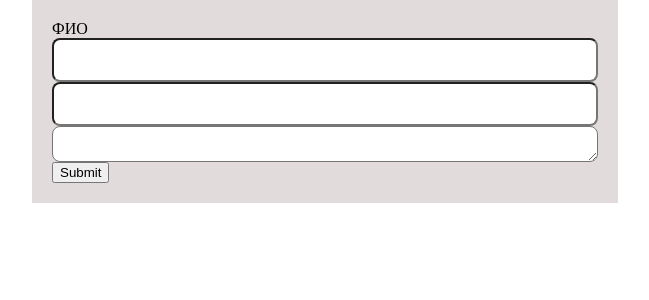
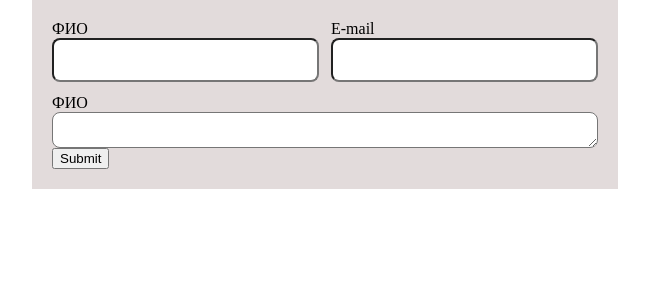
Before and after one commit to artemlenkevich/product-review-form, a React (Create React App) app: page / in a window 1280 px wide. Shown: the top 300 px of the page, without its empty margins (315-964 px from the left). Built offline with nearby package versions, Linux system fonts and the light colour scheme.

Commit message:
refactor email and review to Field

```diff
--- a/package.json
+++ b/package.json
@@ -16,7 +16,8 @@
     "react-scripts": "5.0.0",
     "sass": "^1.45.1",
     "typescript": "^4.5.4",
-    "web-vitals": "^2.1.2"
+    "web-vitals": "^2.1.2",
+    "yup": "^0.32.11"
   },
   "scripts": {
     "start": "react-scripts start",
--- a/src/ProductReviewForm/ProductReviewForm.module.scss
+++ b/src/ProductReviewForm/ProductReviewForm.module.scss
@@ -9,6 +9,13 @@
     padding: 9px 2px 9px 12px;
 }
 
-.input-group {
-
+.form-row {
+    display: flex;
+    margin-bottom: 12px;
+    .input-group {
+        flex-grow: 1;
+        &:first-child {
+            margin-right: 12px;
+        }
+    }
 }
--- a/src/ProductReviewForm/ProductReviewForm.tsx
+++ b/src/ProductReviewForm/ProductReviewForm.tsx
@@ -32,12 +32,20 @@ export const ProductReviewForm: React.FC<{}> = () => {
         >
             {({ errors, touched, isValidating, handleChange, values }) => (
                 <Form>
+                    <div className={styles['form-row']}>
+                        <div className={styles['input-group']}>
+                            { errors.fullName ? <div>{errors.fullName}</div> : <label htmlFor='fullName'>ФИО</label> }
+                            <Field className={styles.input} name='fullName' id='fullName' type='text'/>
+                        </div>
+                        <div className={styles['input-group']}>
+                            { errors.email ? <div>{errors.email}</div> : <label htmlFor='email'>E-mail</label> }
+                            <Field className={styles.input} name='email' id='email' type='text'/>
+                        </div>
+                    </div>
                     <div className={styles['input-group']}>
-                        { errors.fullName ? <div>{errors.fullName}</div> : <label htmlFor='fullName'>ФИО</label> }
-                        <Field className={styles.input} name='fullName' id='fullName' type='text'/>
+                        { errors.review ? <div>{errors.review}</div> : <label htmlFor='fullName'>ФИО</label> }
+                        <Field className={styles.textarea} name='review' as='textarea' id='review' type='text'/>
                     </div>
-                    <Field className={styles.input} type='text' name='email'/>
-                    <textarea className={styles.textarea} name='review'/>
                     <button type='submit'>Submit</button>
                 </Form>
             )}
```
Also changed, not shown: 1 other file (tests, documents, lock files or other folders).
